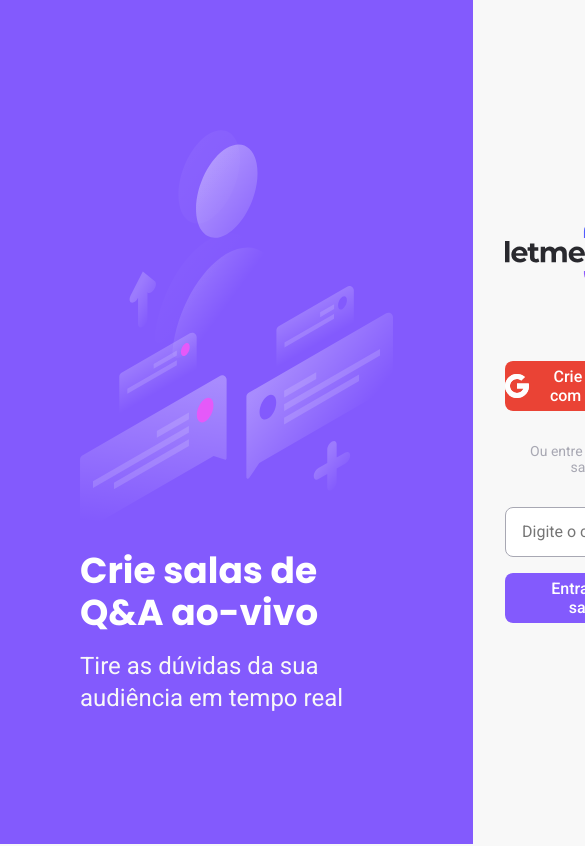
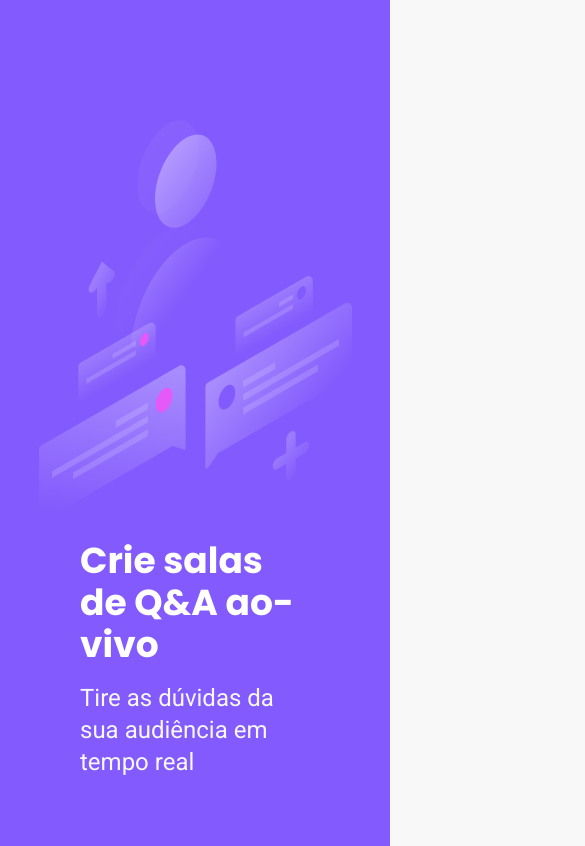
Before and after one commit to LuisMarchio03/reactjs-firebase-letmeask, a React (Create React App) app: page / in a window 390 px wide. Shown: the top 846 px of the page, 585 px wide, since content can reach past the window. Built offline with nearby package versions, Linux system fonts and the light colour scheme; no server answers.

Commit message:
Responsive design

```diff
--- a/src/styles/pages/auth.scss
+++ b/src/styles/pages/auth.scss
@@ -140,3 +140,21 @@
     }
   }
 }
+
+@media (max-width: 850px) {
+  #page-auth {
+    display: block;
+    height: 100%;
+    margin-bottom: 36px;
+
+    aside {
+      flex: 1;
+      align-items: center;
+    }
+
+    main {
+      flex: 1;
+      margin-top: 26px;
+    }
+  }
+}
```
